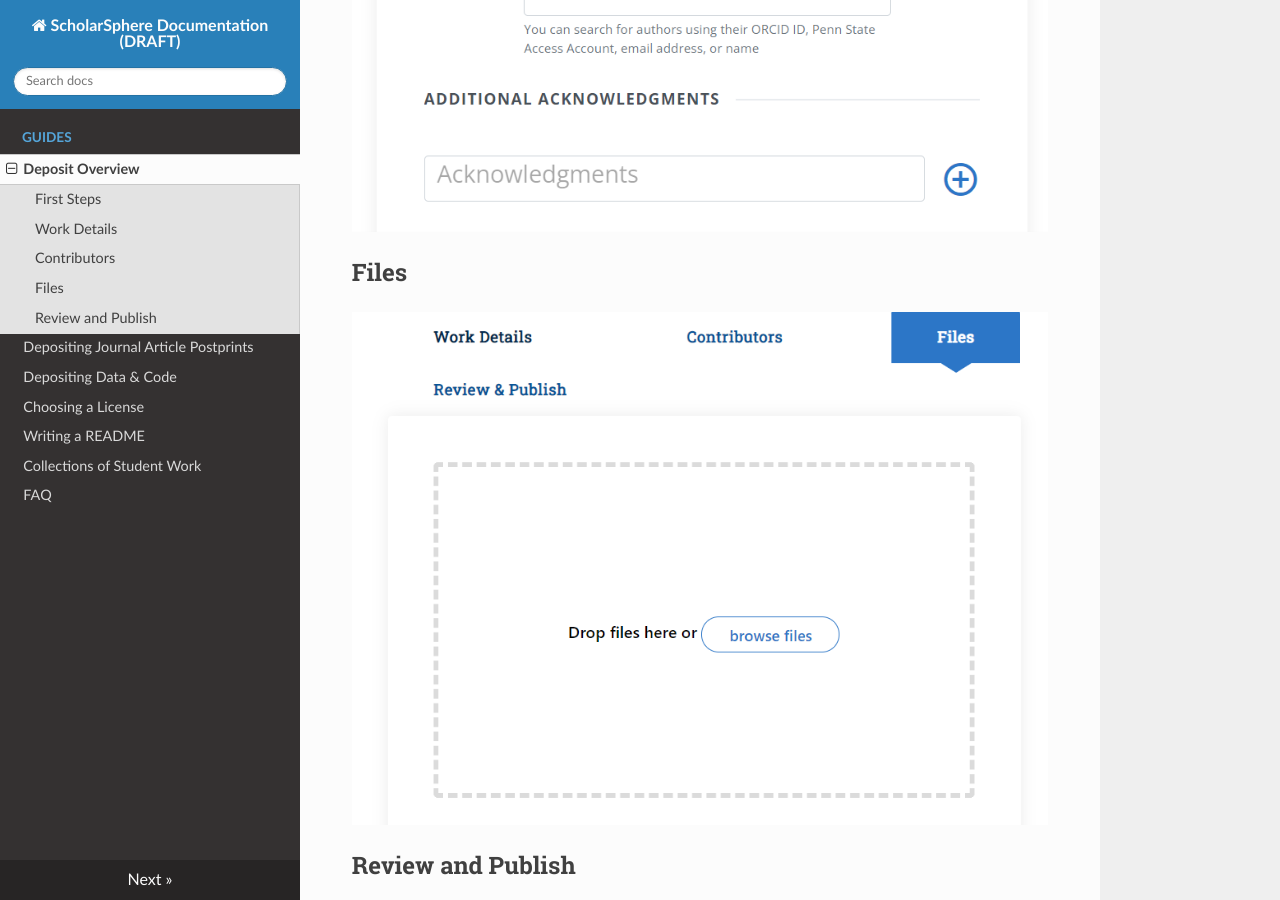
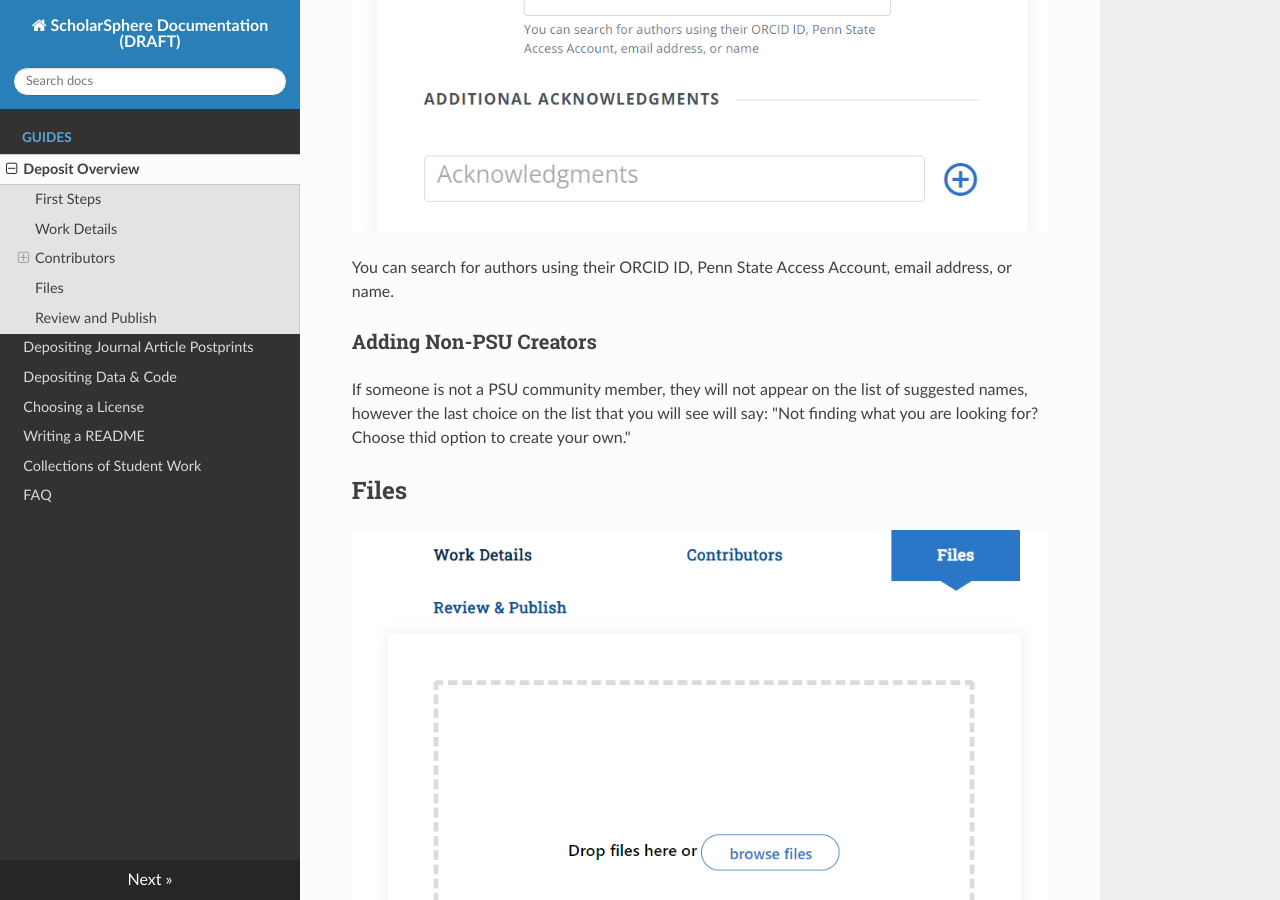
Before and after one commit to repub/scholarsphere-docs, an MkDocs documentation site: the page built from docs/guides/deposit-overview.md, in a window 1280 px wide and 900 px high, scrolled down 2488 px. Built offline with MkDocs 1.6.1, drawn with Linux system fonts in a browser that asks for light colours; nearby versions of some CDN libraries.

```diff
--- a/docs/guides/deposit-overview.md
+++ b/docs/guides/deposit-overview.md
@@ -26,6 +26,12 @@
 
 ![Contributors Page](images/contributors.png)
 
+You can search for authors using their ORCID ID, Penn State Access Account, email address, or name.
+
+### Adding Non-PSU Creators
+
+If someone is not a PSU community member, they will not appear on the list of suggested names, however the last choice on the list that you will see will say: "Not finding what you are looking for? Choose thid option to create your own."
+
 ## Files
 
 ![File Upload Page](images/file-upload.png)
```
